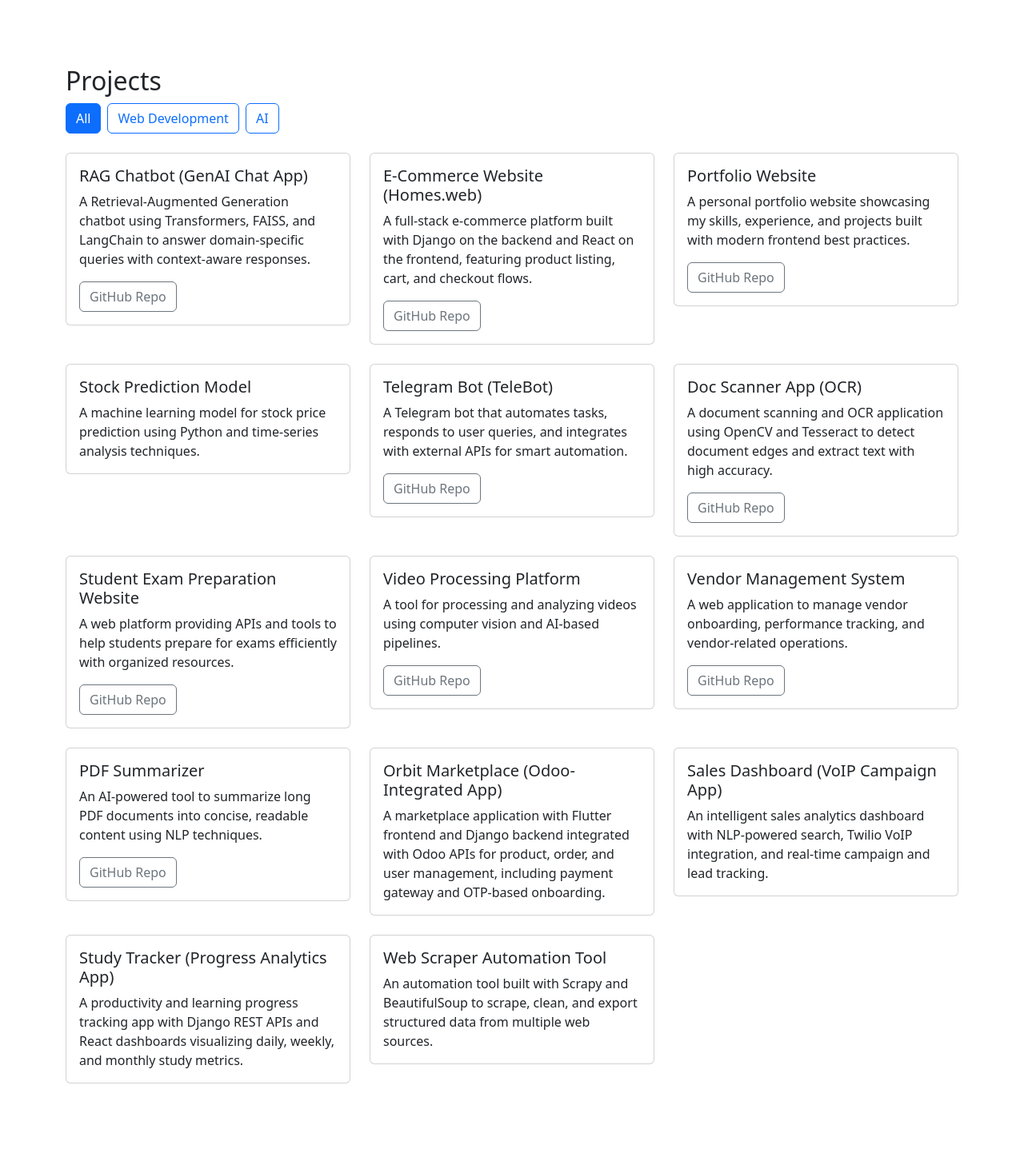
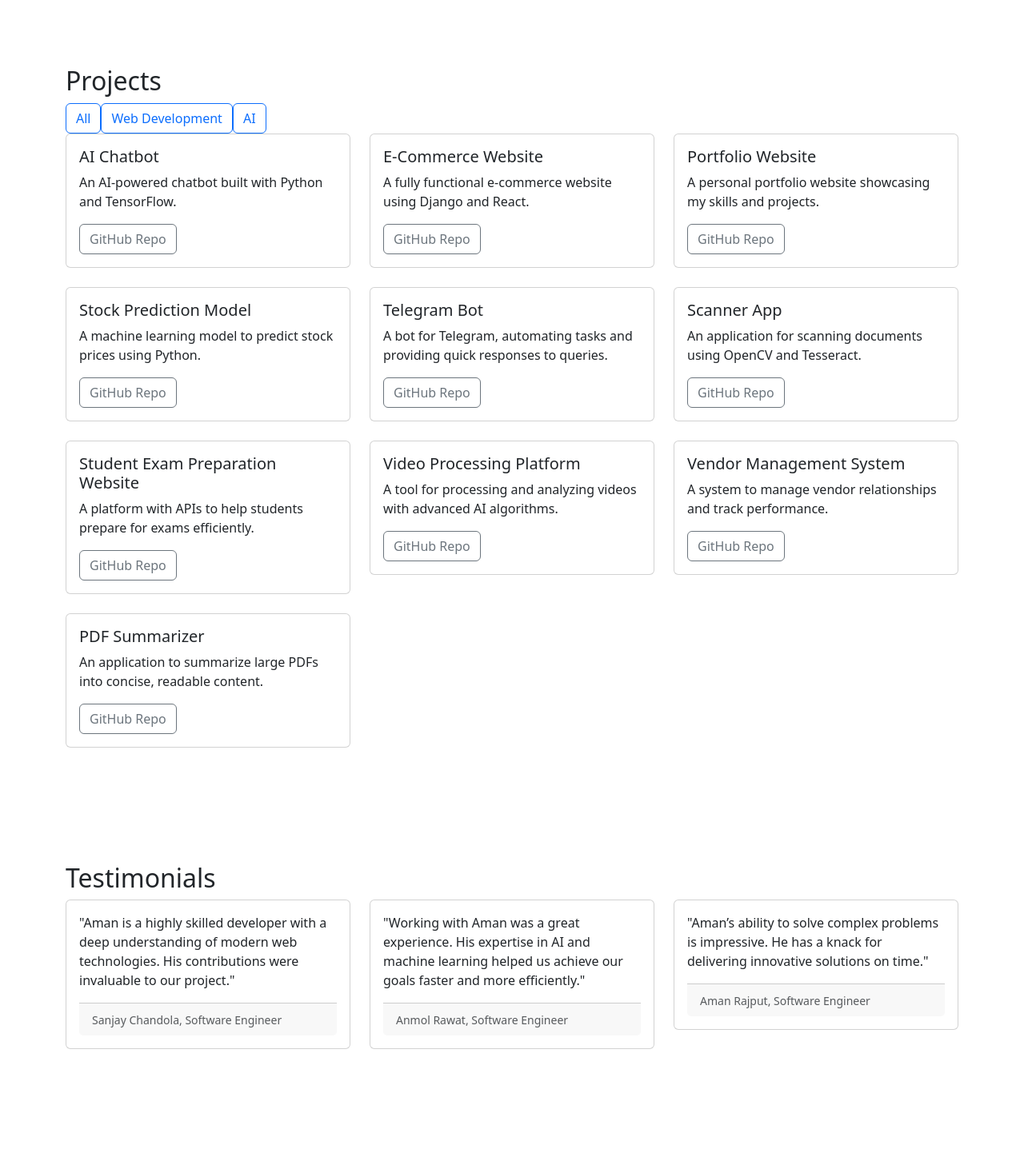
Before and after one commit to Amankumaraman/Portfolio-React-App, a React (Create React App) app: page / in a window 1280 px wide. Shown: the part 1860-3327 px from the top of the page at 80% size. Built offline with nearby package versions, Linux system fonts and the light colour scheme.

Commit message:
Update Projects.js

```diff
--- a/src/components/Projects.js
+++ b/src/components/Projects.js
@@ -3,132 +3,23 @@ import { Container, Row, Col, Card, Button } from "react-bootstrap";
 import { motion } from "framer-motion";
 
 const projectsData = [
-  // Existing projects (kept, only refined to match your resume)
-
-  {
-    id: 1,
-    title: "RAG Chatbot (GenAI Chat App)",
-    category: "AI",
-    description:
-      "A Retrieval-Augmented Generation chatbot using Transformers, FAISS, and LangChain to answer domain-specific queries with context-aware responses.",
-    repo: "https://github.com/Amankumaraman/RAG-ChatApp",
-  },
-  {
-    id: 2,
-    title: "E-Commerce Website (Homes.web)",
-    category: "Web Development",
-    description:
-      "A full-stack e-commerce platform built with Django on the backend and React on the frontend, featuring product listing, cart, and checkout flows.",
-    repo: "https://github.com/Amankumaraman/Homes.web",
-  },
-  {
-    id: 3,
-    title: "Portfolio Website",
-    category: "Web Development",
-    description:
-      "A personal portfolio website showcasing my skills, experience, and projects built with modern frontend best practices.",
-    repo: "https://github.com/Amankumaraman/Portfolio_demo",
-  },
-  {
-    id: 4,
-    title: "Stock Prediction Model",
-    category: "AI",
-    description:
-      "A machine learning model for stock price prediction using Python and time-series analysis techniques.",
-    repo: "",
-  },
-  {
-    id: 5,
-    title: "Telegram Bot (TeleBot)",
-    category: "AI",
-    description:
-      "A Telegram bot that automates tasks, responds to user queries, and integrates with external APIs for smart automation.",
-    repo: "https://github.com/Amankumaraman/TeleBot",
-  },
-  {
-    id: 6,
-    title: "Doc Scanner App (OCR)",
-    category: "AI",
-    description:
-      "A document scanning and OCR application using OpenCV and Tesseract to detect document edges and extract text with high accuracy.",
-    repo: "https://github.com/Amankumaraman/Scanner-App",
-  },
-  {
-    id: 7,
-    title: "Student Exam Preparation Website",
-    category: "Web Development",
-    description:
-      "A web platform providing APIs and tools to help students prepare for exams efficiently with organized resources.",
-    repo: "https://github.com/Amankumaraman/Student-Exam-Prep",
-  },
-  {
-    id: 8,
-    title: "Video Processing Platform",
-    category: "AI",
-    description:
-      "A tool for processing and analyzing videos using computer vision and AI-based pipelines.",
-    repo: "https://github.com/Amankumaraman/Video_processor",
-  },
-  {
-    id: 9,
-    title: "Vendor Management System",
-    category: "Web Development",
-    description:
-      "A web application to manage vendor onboarding, performance tracking, and vendor-related operations.",
-    repo: "https://github.com/Amankumaraman/vendor_management_system",
-  },
-  {
-    id: 10,
-    title: "PDF Summarizer",
-    category: "AI",
-    description:
-      "An AI-powered tool to summarize long PDF documents into concise, readable content using NLP techniques.",
-    repo: "https://github.com/Amankumaraman/Pdf-Summarizer",
-  },
-
-  // New projects from your resume (no GitHub link required)
-
-  {
-    id: 11,
-    title: "Orbit Marketplace (Odoo-Integrated App)",
-    category: "Web Development",
-    description:
-      "A marketplace application with Flutter frontend and Django backend integrated with Odoo APIs for product, order, and user management, including payment gateway and OTP-based onboarding.",
-    repo: "", // no repo yet / private
-  },
-  {
-    id: 12,
-    title: "Sales Dashboard (VoIP Campaign App)",
-    category: "AI",
-    description:
-      "An intelligent sales analytics dashboard with NLP-powered search, Twilio VoIP integration, and real-time campaign and lead tracking.",
-    repo: "", // no repo yet / private
-  },
-  {
-    id: 13,
-    title: "Study Tracker (Progress Analytics App)",
-    category: "Web Development",
-    description:
-      "A productivity and learning progress tracking app with Django REST APIs and React dashboards visualizing daily, weekly, and monthly study metrics.",
-    repo: "", // no repo yet / private
-  },
-  {
-    id: 14,
-    title: "Web Scraper Automation Tool",
-    category: "Web Development",
-    description:
-      "An automation tool built with Scrapy and BeautifulSoup to scrape, clean, and export structured data from multiple web sources.",
-    repo: "", // no repo yet / private
-  },
+  { id: 1, title: "AI Chatbot", category: "AI", description: "An AI-powered chatbot built with Python and TensorFlow.", repo: "https://github.com/Amankumaraman/RAG-ChatApp" },
+  { id: 2, title: "E-Commerce Website", category: "Web Development", description: "A fully functional e-commerce website using Django and React.", repo: "https://github.com/Amankumaraman/Homes.web" },
+  { id: 3, title: "Portfolio Website", category: "Web Development", description: "A personal portfolio website showcasing my skills and projects.", repo: "https://github.com/Amankumaraman/Portfolio_demo" },
+  { id: 4, title: "Stock Prediction Model", category: "AI", description: "A machine learning model to predict stock prices using Python.", repo: "https://github.com/yourusername/stock-prediction-model" },
+  { id: 5, title: "Telegram Bot", category: "AI", description: "A bot for Telegram, automating tasks and providing quick responses to queries.", repo: "https://github.com/Amankumaraman/TeleBot" },
+  { id: 6, title: "Scanner App", category: "AI", description: "An application for scanning documents using OpenCV and Tesseract.", repo: "https://github.com/Amankumaraman/Scanner-App" },
+  { id: 7, title: "Student Exam Preparation Website", category: "Web Development", description: "A platform with APIs to help students prepare for exams efficiently.", repo: "https://github.com/Amankumaraman/Student-Exam-Prep" },
+  { id: 8, title: "Video Processing Platform", category: "AI", description: "A tool for processing and analyzing videos with advanced AI algorithms.", repo: "https://github.com/Amankumaraman/Video_processor" },
+  { id: 9, title: "Vendor Management System", category: "Web Development", description: "A system to manage vendor relationships and track performance.", repo: "https://github.com/Amankumaraman/vendor_management_system" },
+  { id: 10, title: "PDF Summarizer", category: "AI", description: "An application to summarize large PDFs into concise, readable content.", repo: "https://github.com/Amankumaraman/Pdf-Summarizer" },
 ];
 
 const Projects = () => {
   const [filter, setFilter] = useState("All");
 
   const filteredProjects =
-    filter === "All"
-      ? projectsData
-      : projectsData.filter((project) => project.category === filter);
+    filter === "All" ? projectsData : projectsData.filter((project) => project.category === filter);
 
   return (
     <motion.section
@@ -139,26 +30,14 @@ const Projects = () => {
     >
       <Container>
         <h2>Projects</h2>
-        <div className="filter-buttons mb-3">
-          <Button
-            variant={filter === "All" ? "primary" : "outline-primary"}
-            className="me-2 mb-2"
-            onClick={() => setFilter("All")}
-          >
+        <div className="filter-buttons">
+          <Button variant="outline-primary" onClick={() => setFilter("All")}>
             All
           </Button>
-          <Button
-            variant={filter === "Web Development" ? "primary" : "outline-primary"}
-            className="me-2 mb-2"
-            onClick={() => setFilter("Web Development")}
-          >
+          <Button variant="outline-primary" onClick={() => setFilter("Web Development")}>
             Web Development
           </Button>
-          <Button
-            variant={filter === "AI" ? "primary" : "outline-primary"}
-            className="mb-2"
-            onClick={() => setFilter("AI")}
-          >
+          <Button variant="outline-primary" onClick={() => setFilter("AI")}>
             AI
           </Button>
         </div>
@@ -169,16 +48,9 @@ const Projects = () => {
                 <Card.Body>
                   <Card.Title>{project.title}</Card.Title>
                   <Card.Text>{project.description}</Card.Text>
-                  {project.repo && (
-                    <Button
-                      variant="outline-secondary"
-                      href={project.repo}
-                      target="_blank"
-                      rel="noreferrer"
-                    >
-                      GitHub Repo
-                    </Button>
-                  )}
+                  <Button variant="outline-secondary" href={project.repo} target="_blank">
+                    GitHub Repo
+                  </Button>
                 </Card.Body>
               </Card>
             </Col>
```
